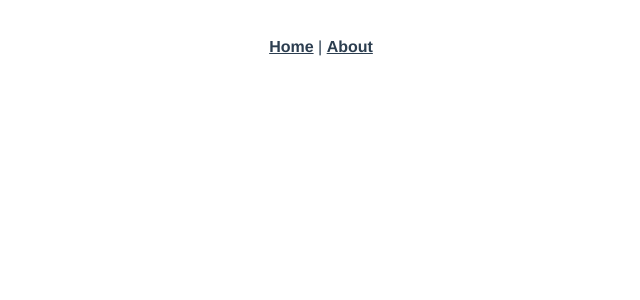
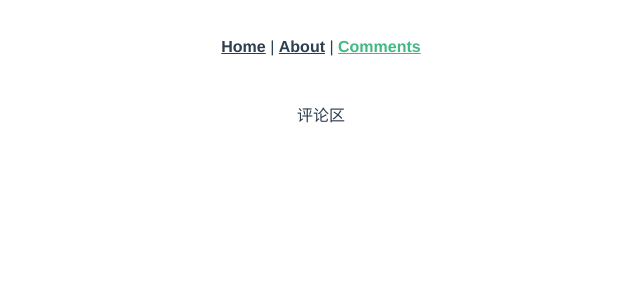
Before and after one commit to Ac-1d/RP2024, a Vue app in the folder front_end/: page /comments in a window 1280 px wide. Shown: the top 300 px of the page, without its empty margins (319-959 px from the left). Built offline with nearby package versions, Linux system fonts and the light colour scheme.

Commit message:
adding Comments.vue

```diff
--- a/front_end/src/App.vue
+++ b/front_end/src/App.vue
@@ -2,7 +2,9 @@
   <div id="app">
     <div id="nav">
       <router-link to="/">Home</router-link> |
-      <router-link to="/about">About</router-link>
+      <router-link to="/about">About</router-link> |
+      <router-link to="/comments">Comments</router-link>
+      <!-- 加入页面内导航用于调试 -->
     </div>
     <router-view />
   </div>
--- a/front_end/src/router/index.js
+++ b/front_end/src/router/index.js
@@ -18,6 +18,13 @@ const routes = [
     // which is lazy-loaded when the route is visited.
     component: () =>
       import(/* webpackChunkName: "about" */ "../views/About.vue")
+  },
+  {
+    path: "/comments",
+    name: "Comments",
+    // 加入新的路由
+    component: () =>
+      import("../views/Comments.vue")
   }
 ];
 
--- /dev/null
+++ b/front_end/src/views/Comments.vue
@@ -0,0 +1,9 @@
+<template>
+    <p>
+        评论区
+    </p>
+</template>
+
+<script>
+
+</script>
```
